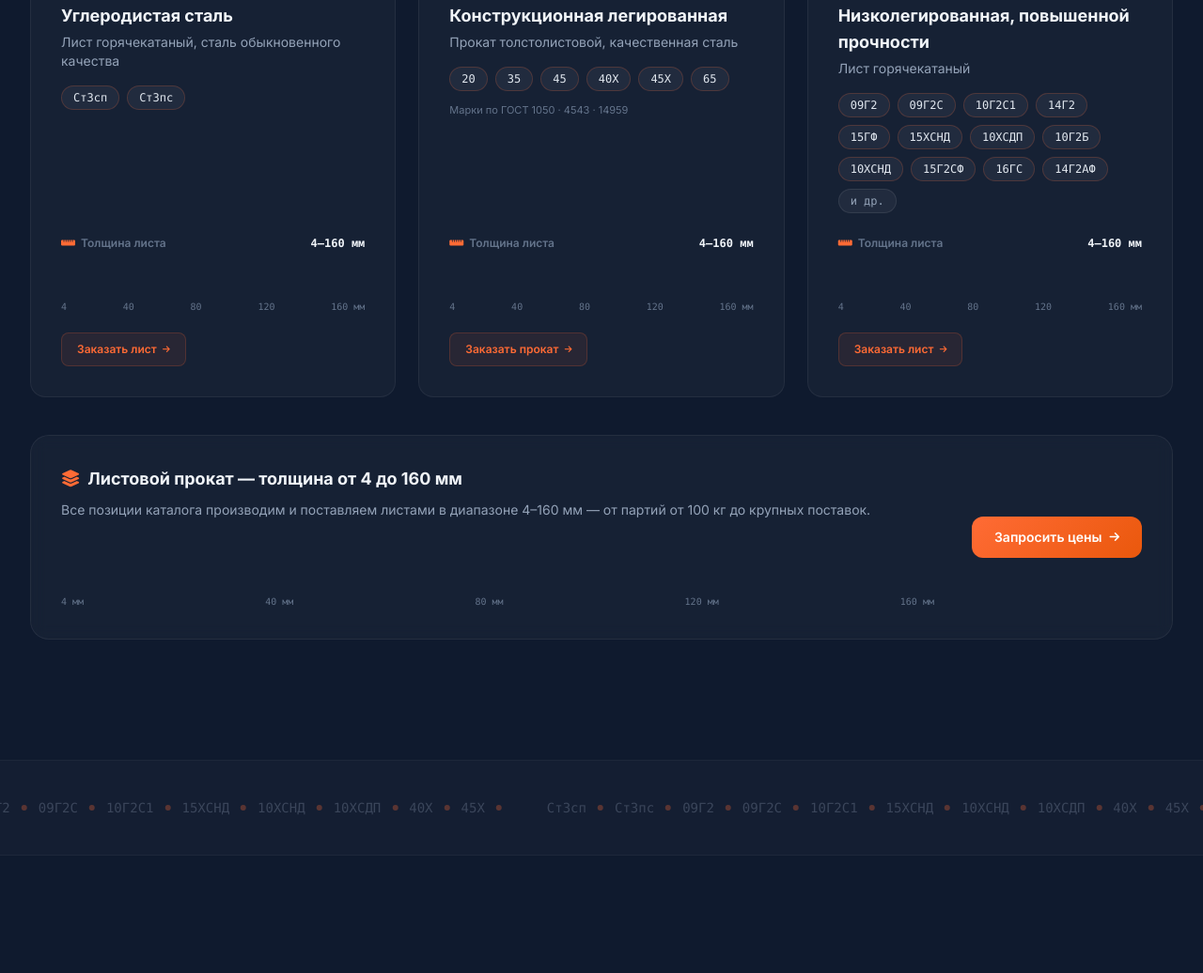
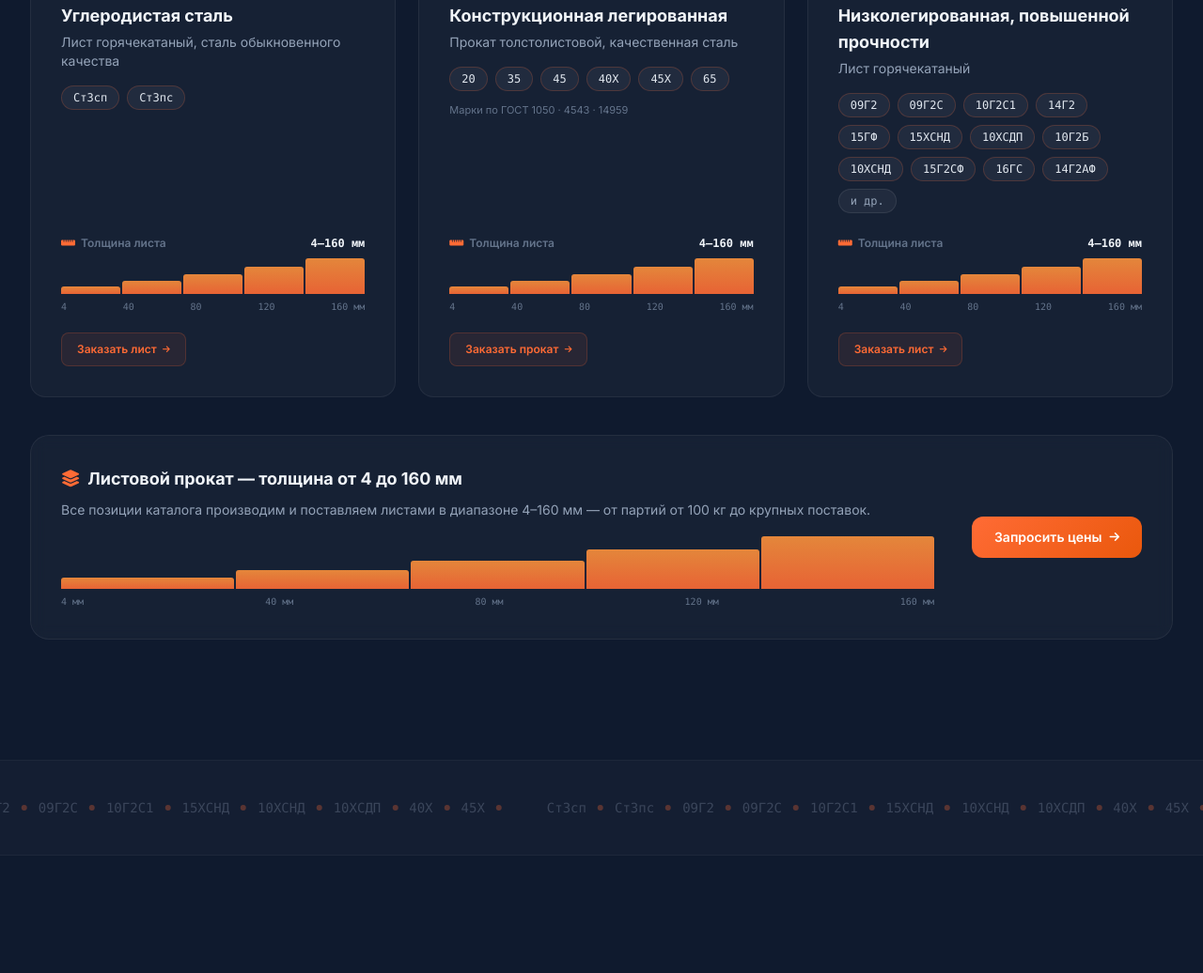
Before and after one commit to liverender-bot/metspetsstal, a plain HTML site: page index-dark-molten.html in a window 1280 px wide. Shown: the part 3059-4095 px from the top of the page at 94% size. Drawn offline with nearby package versions, Linux system fonts and the light colour scheme.

Commit message:
fix: thickness steps invisible (add flex:1)

```diff
--- a/index-dark-molten.html
+++ b/index-dark-molten.html
@@ -118,7 +118,7 @@
 
         /* ===== THICKNESS STEPS ===== */
         .thickness-steps { display: flex; align-items: flex-end; gap: 2px; margin-bottom: 0.4rem; }
-        .thickness-steps > div { border-radius: 3px 3px 0 0; background: linear-gradient(180deg, #fb923c, #ff6b35); opacity: 0.9; }
+        .thickness-steps > div { flex: 1; min-width: 0; border-radius: 3px 3px 0 0; background: linear-gradient(180deg, #fb923c, #ff6b35); opacity: 0.9; }
         .thickness-steps > div:nth-child(1) { height: 8px; }
         .thickness-steps > div:nth-child(2) { height: 14px; }
         .thickness-steps > div:nth-child(3) { height: 21px; }
```
Also changed, not shown: index.html (+1 -1 lines).
